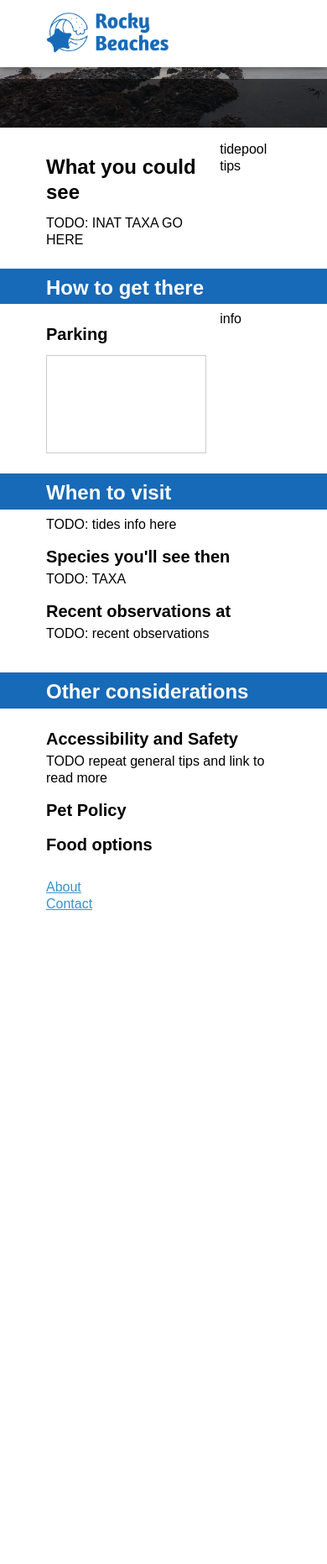
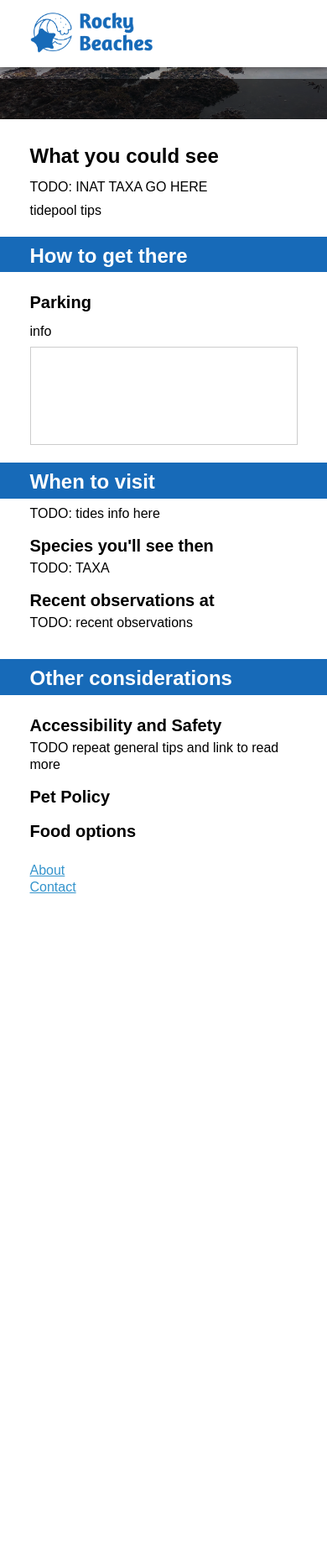
Before and after one commit to natbat/rockybeaches, a Python web app: template templates/row-data-places.html in a window 390 px wide. Shown: the whole page at 84% size. After the commit the page ends 1064 px from the top, so only its background shows below. Run offline with Jinja, Linux system fonts and the light colour scheme; the template is opened without the code that fills it, so the values that code supplies are empty; some libraries are stand-ins or nearby versions.

Commit message:
media queries

```diff
--- a/static/tidepools.css
+++ b/static/tidepools.css
@@ -240,7 +240,8 @@ footer {
   margin: 20vw 0 0 0;
   background-color: black;
   background-color: rgba(0,0,0,0.6);
-  padding: 0.7em 0 0.5em 0;
+  padding-top: 0.7em;
+	padding-bottom: 0.5em;
 }
 .page-title {
   background-image: url('img/content/pillar-point.jpg');
@@ -259,7 +260,6 @@ footer {
 .page-title .text {
   font-size: 2em;
   margin: 0;
-  padding: 0 10% 0 10%;
   line-height: 1.2;
   color: white;
   color: rgba(255,255,255,0.9);
@@ -285,3 +285,29 @@ footer {
     height: 30vw;
     border: 1px solid #ccc;
 }
+
+
+
+/* Overrides */
+@media (max-width: 55rem) {
+	.section,
+	section {
+		grid-template-columns: 5% 1fr 1fr 1fr 1fr 1fr 1fr 1fr 1fr 1fr 1fr 5%;
+		margin-bottom: 0.8rem;
+	}
+	.stretch {
+		padding-left: 5%;
+		padding-right: 5%
+	}
+}
+
+@media (max-width: 40rem) {
+	.primary,
+	.secondary,
+	.full {
+		grid-column: 2 / span 10;
+	}
+	.page-title .text {
+	  font-size: 1.5em;
+	}
+}
```
